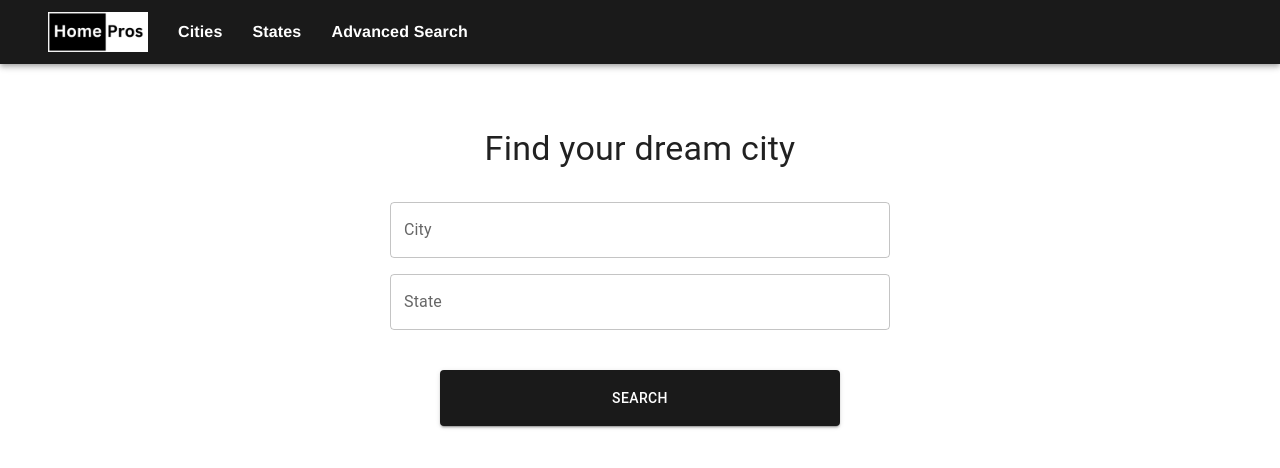
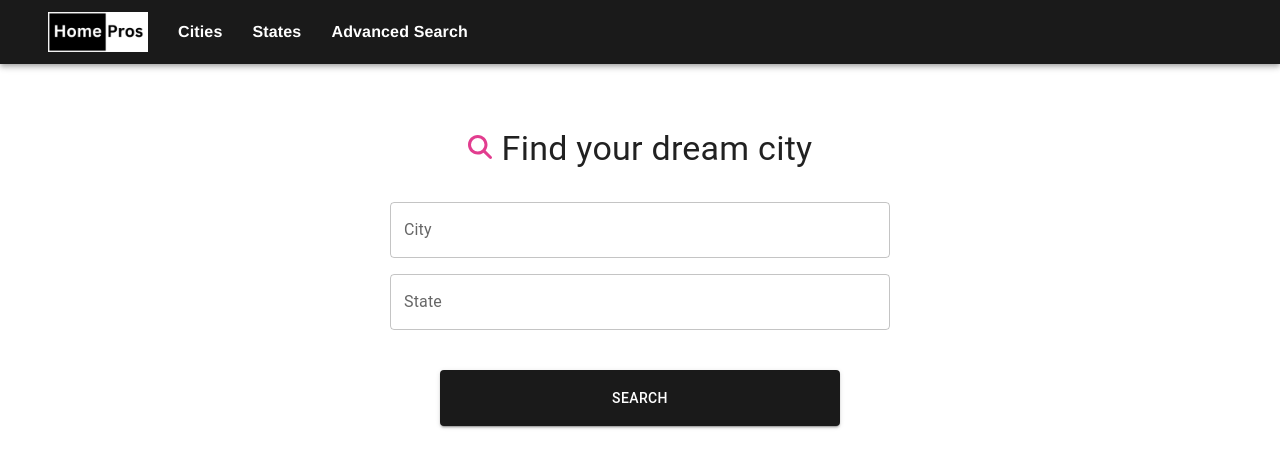
Before and after one commit to jinyeong-park/HomePros, a React (Create React App) app in the folder client/: page / in a window 1280 px wide. Shown: the top 468 px of the page. Built offline with nearby package versions, Linux system fonts and the light colour scheme.

Commit message:
added finder icon from fontawesome

```diff
--- a/client/package.json
+++ b/client/package.json
@@ -5,6 +5,9 @@
   "dependencies": {
     "@emotion/react": "^11.10.5",
     "@emotion/styled": "^11.10.5",
+    "@fortawesome/fontawesome-svg-core": "^6.5.1",
+    "@fortawesome/free-solid-svg-icons": "^6.5.1",
+    "@fortawesome/react-fontawesome": "^0.2.0",
     "@mui/material": "^5.11.1",
     "@mui/x-data-grid": "^5.17.17",
     "@testing-library/jest-dom": "^5.16.5",
--- a/client/src/pages/HomePage.js
+++ b/client/src/pages/HomePage.js
@@ -1,5 +1,7 @@
 import React, { useState } from "react";
 import { useNavigate } from "react-router-dom";
+import { FontAwesomeIcon } from '@fortawesome/react-fontawesome';
+import { faMagnifyingGlass } from '@fortawesome/free-solid-svg-icons';
 import Autocomplete from "@mui/material/Autocomplete";
 import TextField from "@mui/material/TextField";
 import axios from "axios";
@@ -112,9 +114,13 @@ function App() {
         alignItems: "center",
       }}
     >
-      <Typography variant="h4" sx={{ mt: 4, mb: 2, textAlign: "center" }}>
-        Find your dream city
-      </Typography>
+      <div style={{display:'flex', alignItems: 'center'}}>
+        <FontAwesomeIcon icon={faMagnifyingGlass} className="fa-xl" style={{color:"e23d8f", paddingRight:"10px", paddingTop:"12px"}}/>
+        <Typography variant="h4" sx={{ mt: 4, mb: 2, textAlign: "center" }}>
+          Find your dream city
+        </Typography>
+      </div>
+
 
       <Box sx={{ width: "100%", maxWidth: "500px", my: 2 }}>
         <Autocomplete
```
